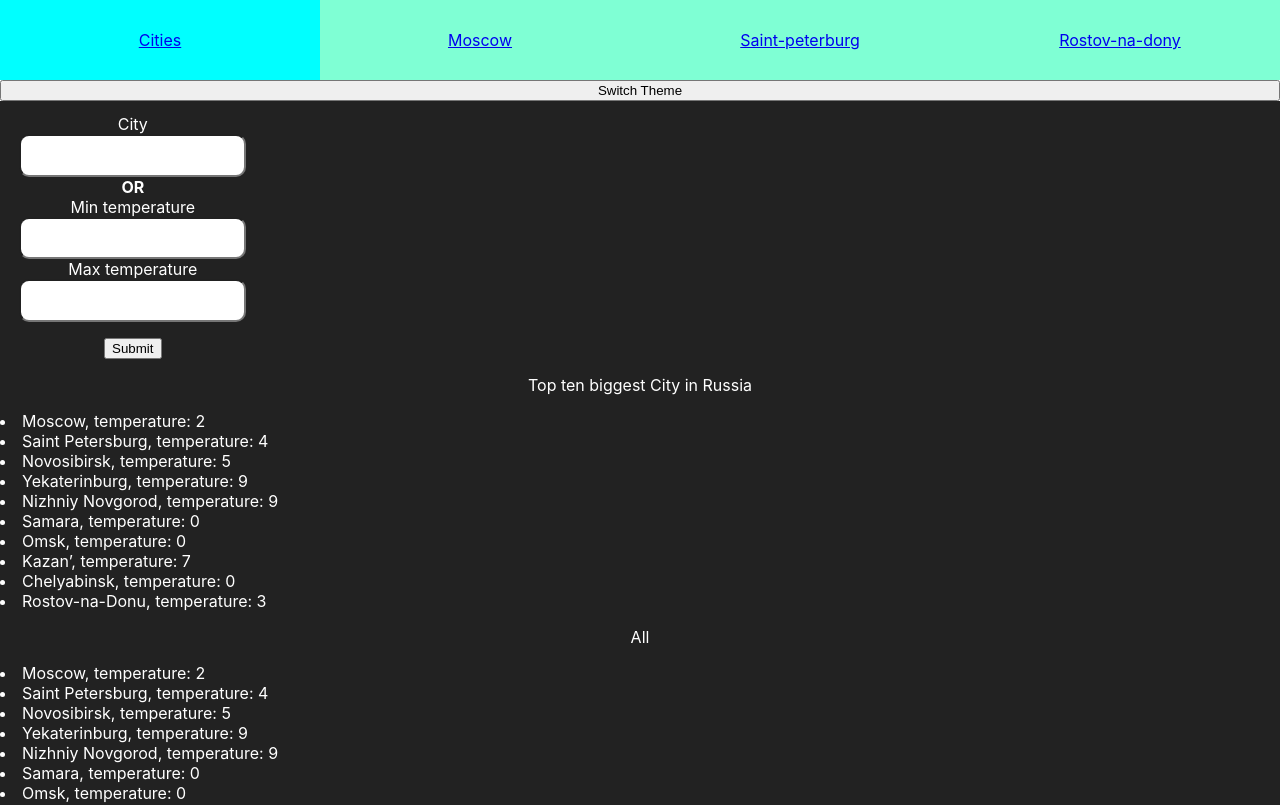
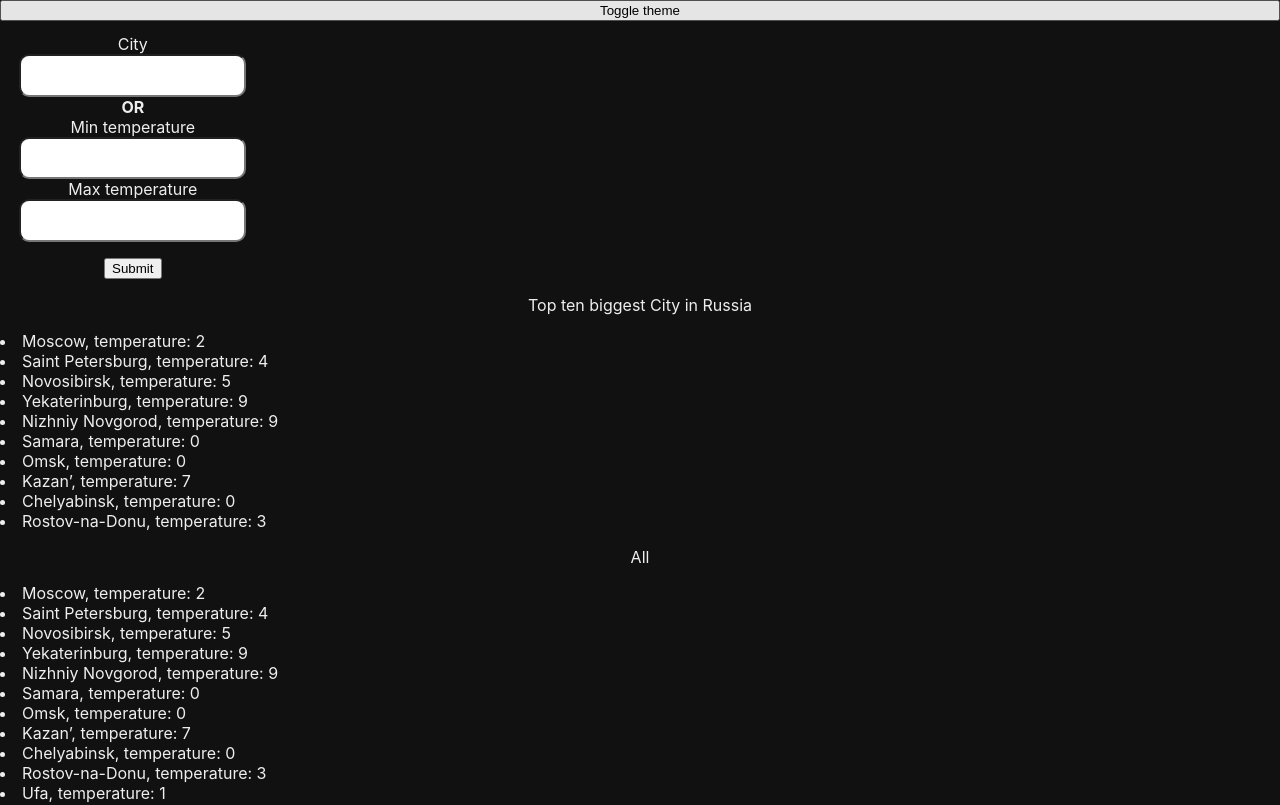
Before and after one commit to MibenCoop/weather_widget, a React (Create React App) app: page / in a window 1280 px wide. Shown: the top 805 px of the page. Built offline with nearby package versions, Linux system fonts and the light colour scheme.

Commit message:
Added styled components and Theme Provider

```diff
--- a/package.json
+++ b/package.json
@@ -24,6 +24,7 @@
         "redux-devtools-extension": "^2.13.8",
         "redux-saga": "^1.1.3",
         "reselect": "^4.0.0",
+        "styled-components": "^5.0.0",
         "typescript": "^3.7.4",
         "yup": "^0.28.0"
     },
@@ -57,6 +58,8 @@
         "@types/enzyme-adapter-react-16": "^1.0.5",
         "@types/jest": "^24.0.25",
         "@types/react-router-dom": "^5.1.3",
+        "@types/styled-components": "^4.4.2",
+        "@types/styled-theming": "^2.2.2",
         "@types/tape": "^4.2.33",
         "@typescript-eslint/eslint-plugin": "^2.16.0",
         "@typescript-eslint/parser": "^2.16.0",
@@ -77,6 +80,7 @@
         "identity-obj-proxy": "^3.0.0",
         "jest": "^24.9.0",
         "prettier": "^1.19.1",
+        "styled-theming": "^2.2.0",
         "tape": "^4.13.0",
         "ts-jest": "^24.3.0"
     }
--- /dev/null
+++ b/src/components/Nav/index.tsx
@@ -0,0 +1,23 @@
+import React from 'react';
+import { Link } from 'react-router-dom';
+
+export const Nav = () => {
+    return (
+        <nav>
+            <ul className="menu">
+                <li className="routerLink">
+                    <Link to="/">Cities</Link>
+                </li>
+                <li className="routerLink">
+                    <Link to="/moscow">Moscow</Link>
+                </li>
+                <li className="routerLink">
+                    <Link to="/saint-peterburg">Saint-peterburg</Link>
+                </li>
+                <li className="routerLink">
+                    <Link to="/rostov-na-dony">Rostov-na-dony</Link>
+                </li>
+            </ul>
+        </nav>
+    );
+};
--- a/src/containers/App/App.tsx
+++ b/src/containers/App/App.tsx
@@ -2,63 +2,80 @@ import React, { useContext, useState } from 'react';
 import { BrowserRouter, Switch, Route, Link } from 'react-router-dom';
 import './App.css';
 
+import { Nav } from '../../components/Nav';
 import City from '../City';
 import CityList from '../CityList';
 
 import Toggle from '../../components/Toggle';
 
 import { ThemeContext, themes } from '../ThemedContext/ThemeContext';
+import { ThemeProvider, createGlobalStyle } from 'styled-components';
 
-const App: React.FC = () => {
-    const themeContext = useContext(ThemeContext);
-    const [theme, setTheme] = useState(themeContext);
-    const themeMode = theme === 'light' ? 'dark' : 'light';
-    const toggleTheme = () => {
-        console.log('theme mode', themeMode);
-        // if (themeMode === 'light') themeMode = 'dark';
-        // if (themeMode === 'light') themeMode = 'dark';
-        // themeMode =
-        setTheme(themeMode);
-    };
+const GlobalStyle = createGlobalStyle`
+    body {
+        background-color: ${(props: any) => (props.theme.mode === 'dark' ? '#111' : '#EEE')};
+        color: ${(props: any) => (props.theme.mode === 'dark' ? '#EEE' : '#111')};
+    }
+`;
+
+const App = () => {
+    const [theme, setTheme] = useState({ mode: 'dark' });
+    console.log('theme', theme.mode);
     return (
-        <div className="App">
-            <ThemeContext.Provider value={theme}>
-                <BrowserRouter>
-                    <nav>
-                        <ul className="menu">
-                            <li className="routerLink">
-                                <Link to="/">Cities</Link>
-                            </li>
-                            <li className="routerLink">
-                                <Link to="/moscow">Moscow</Link>
-                            </li>
-                            <li className="routerLink">
-                                <Link to="/saint-peterburg">Saint-peterburg</Link>
-                            </li>
-                            <li className="routerLink">
-                                <Link to="/rostov-na-dony">Rostov-na-dony</Link>
-                            </li>
-                        </ul>
-                    </nav>
-                    <Switch>
-                        <Route path="/moscow">
-                            <City name="Moscow" />
-                        </Route>
-                        <Route path="/saint-peterburg">
-                            <City name="Saint-peterburg" />
-                        </Route>
-                        <Route path="/rostov-na-dony">
-                            <City name="Rostov-na-dony" />
-                        </Route>
-                        <Route exact path="/">
-                            <Toggle theme={themeMode} toggleTheme={() => toggleTheme()} />
-                            <CityList />
-                        </Route>
-                    </Switch>
-                </BrowserRouter>
-            </ThemeContext.Provider>
-        </div>
+        <ThemeProvider theme={theme}>
+            <>
+                <GlobalStyle />
+                <div className="App">
+                    <button onClick={e => setTheme(theme.mode === 'light' ? { mode: 'dark' } : { mode: 'light' })}>
+                        Toggle theme
+                    </button>
+                    <CityList />
+                </div>
+            </>
+        </ThemeProvider>
     );
 };
 
+// const App: React.FC = () => {
+//     // const themeContext = useContext(ThemeContext);
+//     const [theme, setTheme] = useState({ mode: 'dark' });
+//     // const themeMode = theme === 'light' ? 'dark' : 'light';
+//     // const toggleTheme = () => {
+//     //     console.log('theme mode', themeMode);
+//     //     // if (themeMode === 'light') themeMode = 'dark';
+//     //     // if (themeMode === 'light') themeMode = 'dark';
+//     //     // themeMode =
+//     //     setTheme(themeMode);
+//     // };
+//     return (
+//         <div className="App">
+//             <ThemeProvider theme={theme}>
+//                 <GlobalStyle />
+//                 <BrowserRouter>
+//                     <Nav />
+//                     <Switch>
+//                         <Route path="/moscow">
+//                             <City name="Moscow" />
+//                         </Route>
+//                         <Route path="/saint-peterburg">
+//                             <City name="Saint-peterburg" />
+//                         </Route>
+//                         <Route path="/rostov-na-dony">
+//                             <City name="Rostov-na-dony" />
+//                         </Route>
+//                         <Route exact path="/">
+//                             <button
+//                                 onClick={() => setTheme(theme.mode === 'light ' ? { mode: 'dark' } : { mode: 'light' })}
+//                             >
+//                                 Toggle theme
+//                             </button>
+//                             <CityList />
+//                         </Route>
+//                     </Switch>
+//                 </BrowserRouter>
+//             </ThemeProvider>
+//         </div>
+//     );
+// };
+
 export default App;
--- a/src/containers/CityList/index.tsx
+++ b/src/containers/CityList/index.tsx
@@ -64,7 +64,7 @@ export function CityListContainer(props: Props) {
 
     if (isFetching || !cities) return <Spinner />;
     return (
-        <div style={{ backgroundColor: themeStyle.background, color: themeStyle.foreground }}>
+        <div>
             <SignupForm selectCities={(values: SelectedCities) => selectCities(values)} />
             {hasSelectedCities ? (
                 <>
```
Also changed, not shown: 1 other file (tests, documents, lock files or other folders).
